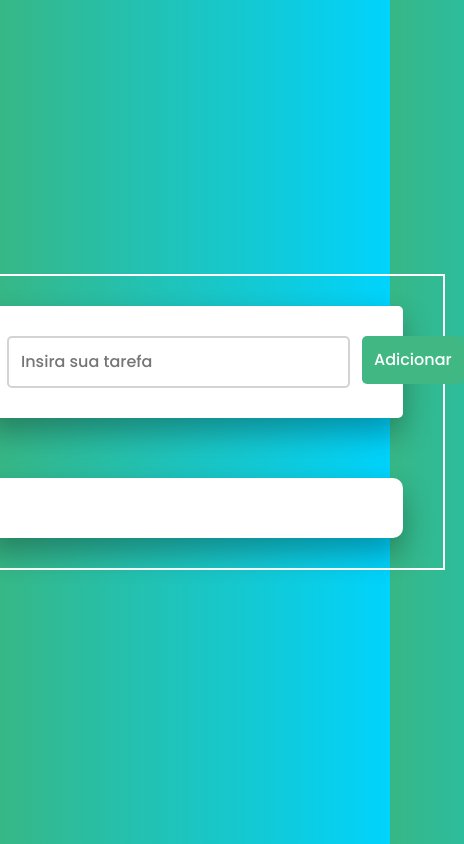
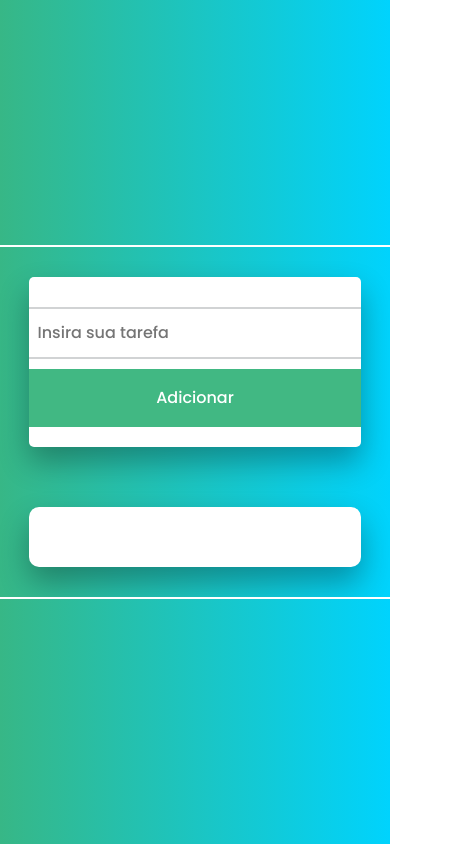
Before and after one commit to leuzaoo/Lista-de-Tarefas, a website: page index.html in a window 390 px wide. Shown: the whole page, 464 px wide, since content can reach past the window. Drawn offline with nearby package versions, Linux system fonts and the light colour scheme.

Commit message:
mobile update

```diff
--- a/style.css
+++ b/style.css
@@ -85,26 +85,21 @@ body {
   color: red;
 }
 
-@media screen and (max-width: 300px) {
-
-*{
-  overflow-x: hidden;
-}
-
-  .new-task-container {
-    display: grid;
-    justify-content: center;
+@media screen and (max-width: 400px) {
+  * {
+    overflow-x: hidden;
   }
 
   .new-task-container {
     display: grid;
     justify-content: center;
-    margin: 0 20%;
+    margin: 0 10%;
+    width: 80%;
   }
 
   .tasks-container {
-    width: 60%;
-    margin-left: 20%;
+    width: 80%;
+    margin-left: 10%;
   }
 
   .new-task-button {
```
